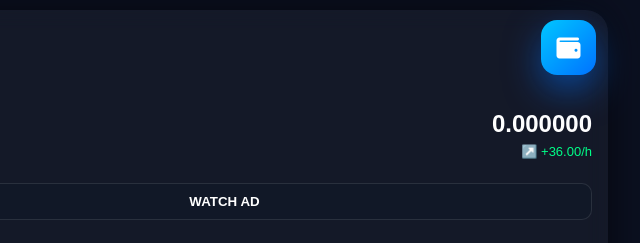
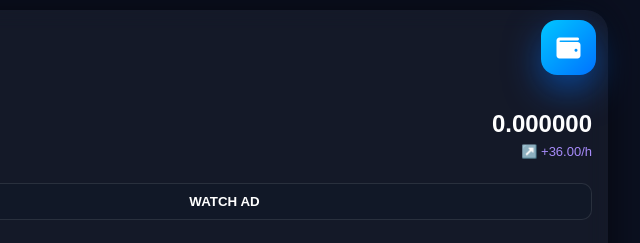
Before and after one commit to karOK12/StarWorld, a website: page index.html in a window 1280 px wide. Shown: the top 243 px of the page, 498-1138 px from the left. Drawn offline with Linux system fonts and the light colour scheme.

```diff
--- a/index.html
+++ b/index.html
@@ -118,7 +118,10 @@
 
 .rate{
   font-size:13px;
-  color:#00ff88;
+  color:#a78bfa;
+  min-width:90px;
+  text-align:right;
+  font-variant-numeric: tabular-nums;
 }
 
 .adBtn{
```
